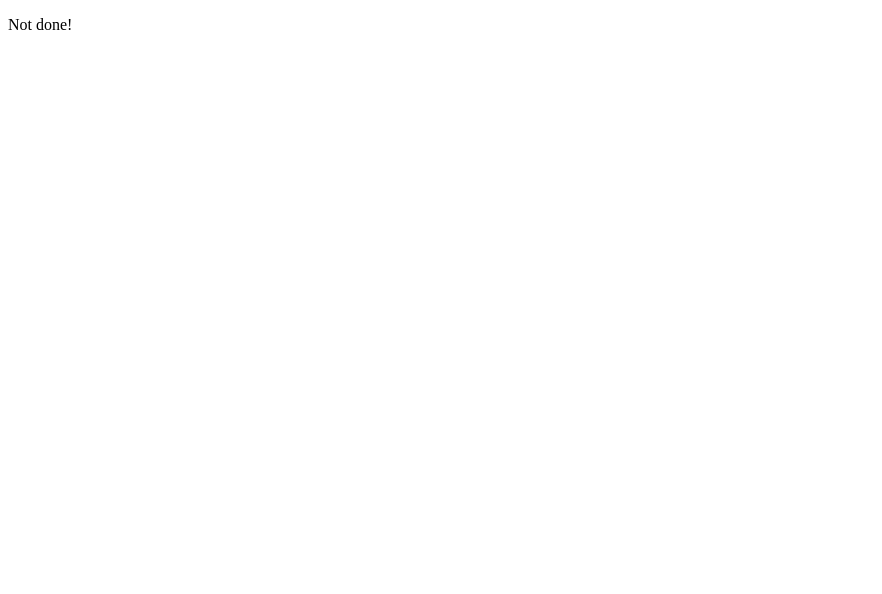
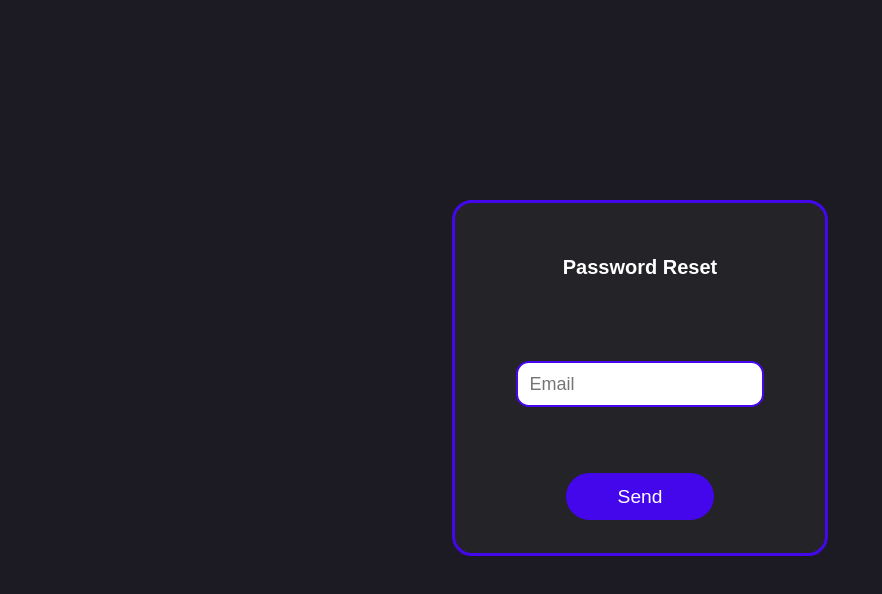
Before and after one commit to LarryTheFatCat/Website-Userpanel, a plain HTML site: page passreset.html in a window 1280 px wide. Shown: the whole page, without its empty margins (0-882 px from the left). Drawn offline with Linux system fonts and the light colour scheme.

Commit message:
added password reset page

```diff
--- a/passreset.html
+++ b/passreset.html
@@ -1,12 +1,23 @@
 <!DOCTYPE html>
 <html lang="en">
 <head>
+  <link rel="stylesheet" href="style.css">
   <meta charset="UTF-8">
   <meta http-equiv="X-UA-Compatible" content="IE=edge">
   <meta name="viewport" content="width=device-width, initial-scale=1.0">
-  <title>Reset Password</title>
+  <title>Password Reset</title>
 </head>
 <body>
-  <p>Not done!</p>
+  <div class="password-reset-card">
+    <div>
+      <p class="password-reset-title">Password Reset</p>
+    </div>
+    <div>
+      <input class="password-reset-input" type="text" id="name" placeholder="Email" required>
+    </div>
+    <div>
+      <button class="password-reset-button">Send</button>
+    </div>
+  </div>
 </body>
 </html>
--- a/style.css
+++ b/style.css
@@ -19,11 +19,9 @@ body {
 }
 
 .login-title {
-  display: grid;
-  place-items: center;
   font-size: 1.25rem;
   font-weight: bold;
-  margin-bottom: 2rem;
+  margin-bottom: 1rem;
 }
 
 .input {
@@ -33,8 +31,6 @@ body {
   width: 230px;
   height: 40px;
   font-size: 18px;
-  display: grid;
-  place-items: center;
   padding-left: 0.7rem;
   margin-top: -1rem;
 }
@@ -48,7 +44,7 @@ body {
   font-size: 1.2rem;
   cursor: pointer;
   font-size: 23px;
-  padding: 0.5rem 4rem;
+  padding: 0.4rem 4rem;
   margin-top: -1rem;
 }
 
@@ -60,6 +56,64 @@ body {
 
 .reset-password-text {
   color: rgb(255, 255, 255);
+  font-size: 0.85rem;
+  margin-top: -1.2rem;
+}
+
+.reset-password-text:hover {
+  color: rgb(255, 255, 255);
+  font-size: 0.85rem;
+  opacity: 72%;
+  transition: opacity 0.12s;
+}
+
+/*
+ *  Password reset page code here
+ */
+ .password-reset-card {
+  border-radius: 1.25rem;
+  width: 23.125rem;
+  height: 21.875rem;
+  background: #232328;
+  border: 3.5px solid rgb(68, 7, 236);
+  display: grid;
+  place-items: center;
+  margin-top: 12rem;
+}
+
+.password-reset-title  {
+  font-size: 1.25rem;
+  font-weight: bold;
+  margin-bottom: 2rem;
+}
+
+.password-reset-input {
+  border-radius: 0.8rem;
+  border: 2px solid rgb(68, 7, 236);
+  border-color: rgb(68, 7, 236);
+  width: 230px;
+  height: 40px;
+  font-size: 18px;
+  padding-left: 0.7rem;
+  margin-top: -1rem;
+}
+
+.password-reset-button {
+  background: rgb(68, 7, 236);
+  color: #fff;
+  border-style: none;
+  border-radius: 1.5rem;
+  display: inline-block;
+  text-decoration: none;
+  font-size: 1.2rem;
+  cursor: pointer;
+  padding: 0.8rem 3.2rem;
+}
+
+.password-reset-button:hover {
+  background: rgb(68, 7, 236);
+  opacity: 80%;
+  transition: opacity 0.12s;
 }
 
 /*
```
